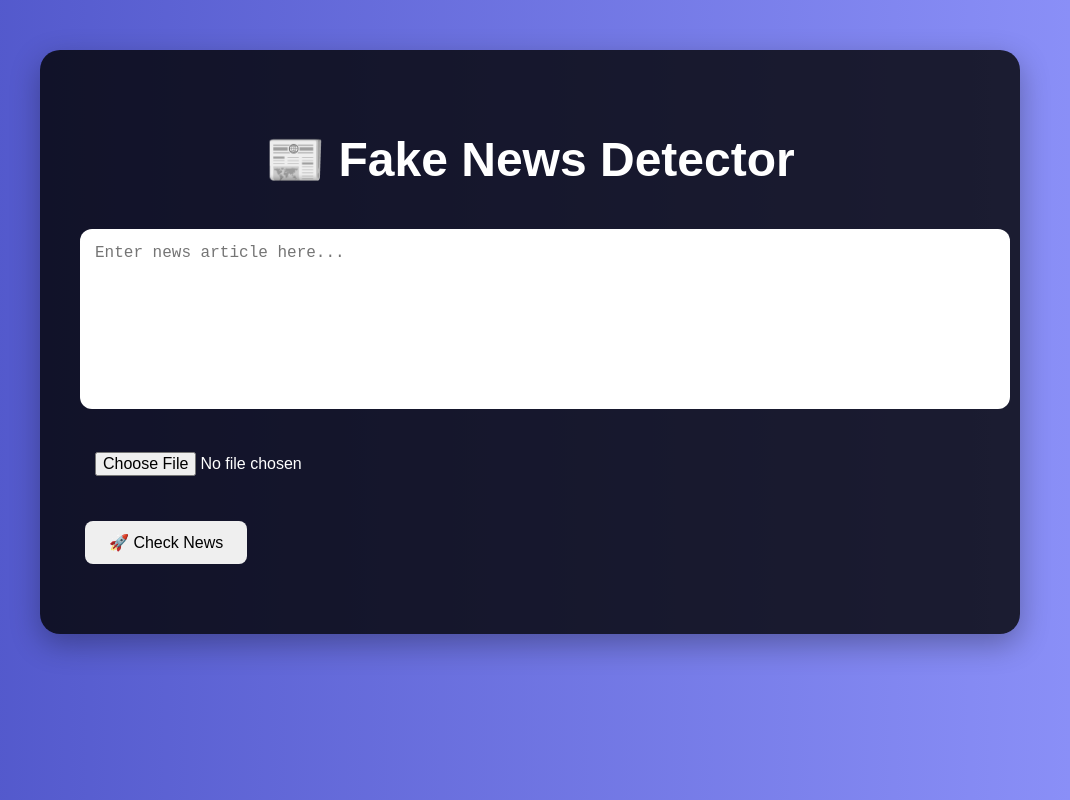
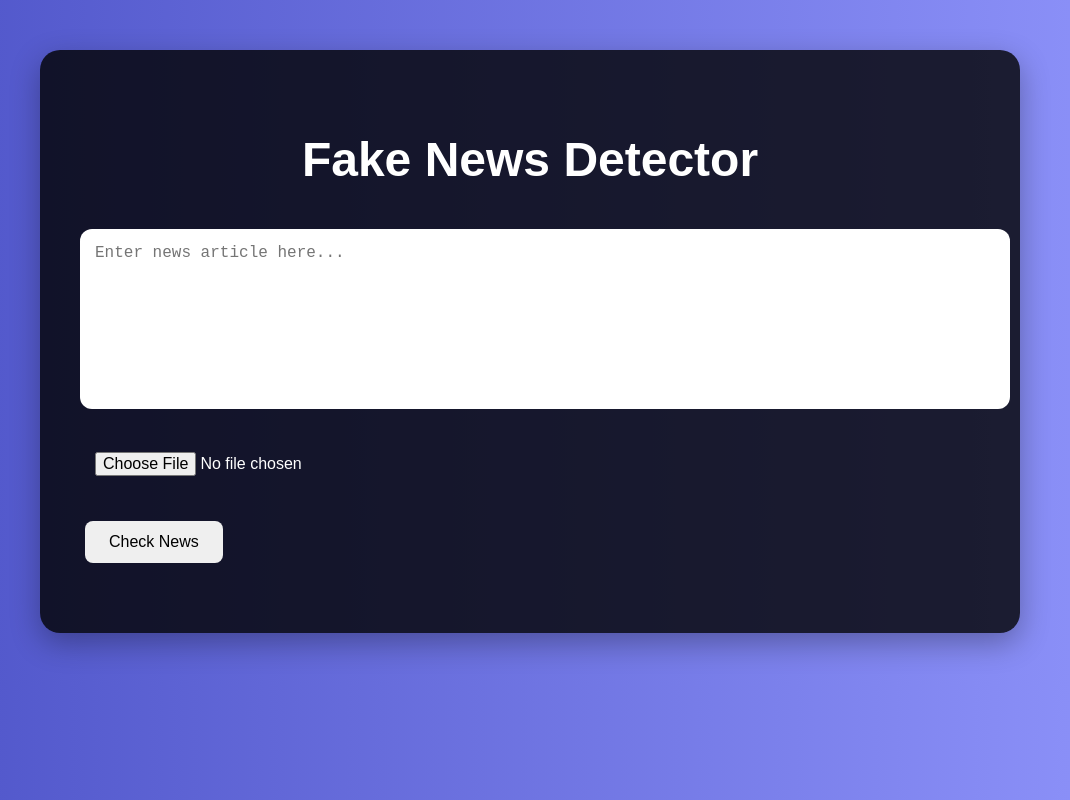
Before and after one commit to amit-8592/fake-news-detection, a plain HTML site: page index.html in a window 1280 px wide. Shown: the whole page, without its empty margins (110-1180 px from the left). Drawn offline with Linux system fonts and the light colour scheme.

```diff
--- a/index.html
+++ b/index.html
@@ -8,12 +8,12 @@
 </head>
 <body>
       <div class="container">
-        <h1>📰 Fake News Detector</h1>
+        <h1> Fake News Detector</h1>
 
         <form id="newsForm" enctype="multipart/form-data">
             <textarea name="news_text" placeholder="Enter news article here..."></textarea>
             <input type="file" name="news_image" accept="image/*">
-            <button type="submit">🚀 Check News</button>
+            <button type="submit"> Check News</button>
         </form>
 
         <div id="result" class="result"></div>
```
